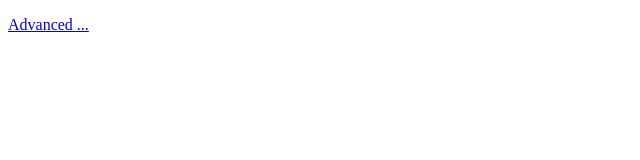
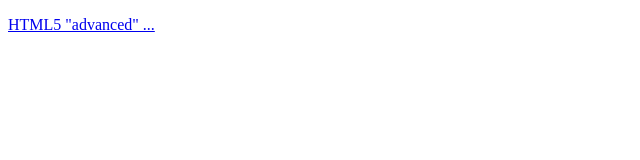
Before and after one commit to mhulse/html-dummies, a plain HTML site: page html5/basic.html in a window 1280 px wide. Shown: the full height of the page, 0-640 px from the left. Drawn offline with nearby package versions, Linux system fonts and the light colour scheme.

Commit message:
Modified link copy.

```diff
--- a/html5/basic.html
+++ b/html5/basic.html
@@ -23,7 +23,7 @@
 
 
 
-	<p><a href="index.html">Advanced ...</a></p>
+	<p><a href="index.html">HTML5 "advanced" ...</a></p>
 
 
 
```
Also changed, not shown: html5/index.html (+1 -1 lines).
